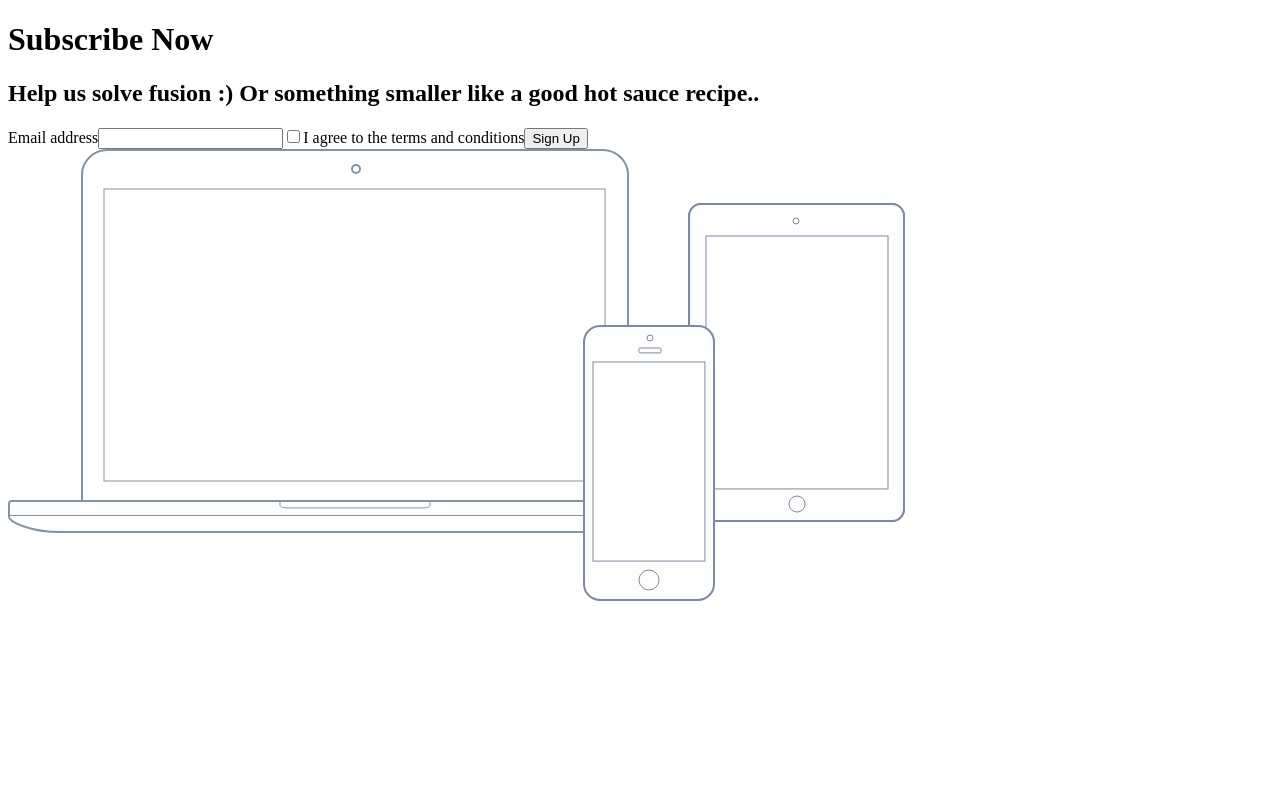
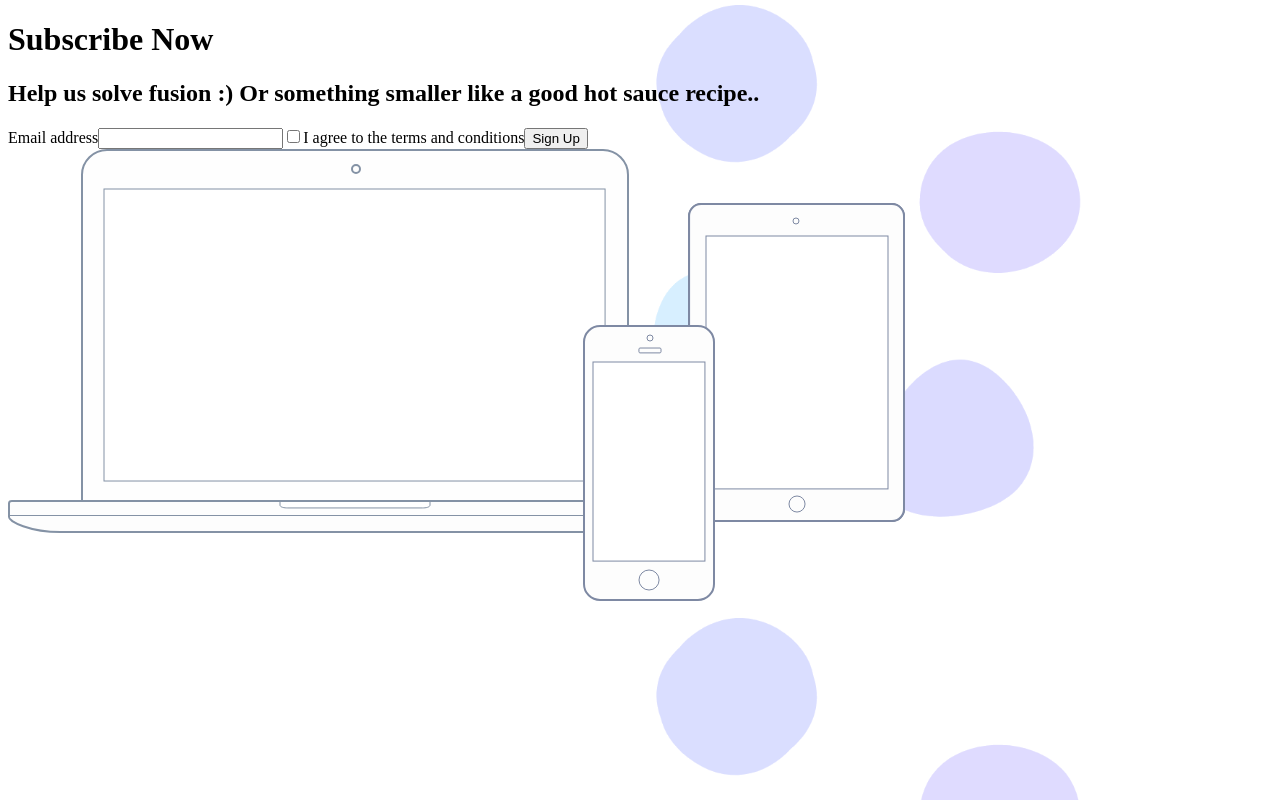
Before and after one commit to JSXS/joshua-solomon-landing-page-sample, a React app: page / in a window 1280 px wide. Built offline with nearby package versions, Linux system fonts and the light colour scheme.

Commit message:
Sets up svg usage in CSS via fiel-loader.

```diff
--- a/package.json
+++ b/package.json
@@ -31,8 +31,6 @@
     "html-webpack-plugin": "^5.3.1",
     "npm": "^7.11.1",
     "redux-devtools-extension": "^2.13.9",
-    "resolve-url-loader": "^3.1.2",
-    "source-map-loader": "^2.0.1",
     "style-loader": "^2.0.0",
     "terser-webpack-plugin": "^5.1.1",
     "webpack": "^5.36.2",
--- a/src/landing-page/index.css
+++ b/src/landing-page/index.css
@@ -0,0 +1,3 @@
+body{
+    background-image: url("../resources/bg.svg");
+}
--- a/webpack.common.js
+++ b/webpack.common.js
@@ -21,12 +21,14 @@ module.exports = {
                 exclude: /node_modules/
             },
             {
-                test: /\.svg?component=true$/,
+                test: /\.svg$/,
+                issuer: /\.(js|jsx)$/,
                 loader: "@svgr/webpack"
             },
             {
                 test: /\.svg$/,
-                loader: "@svgr/webpack"
+                issuer: /\.css$/,
+                loader: "file-loader"
             },
             {
                 test: /\.(eot|woff(2)?|ttf)(\?v=[0-9]\.[0-9]\.[0-9])?$/,
```
Also changed, not shown: 1 other file (tests, documents, lock files or other folders).
